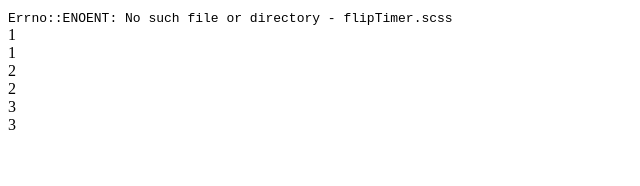
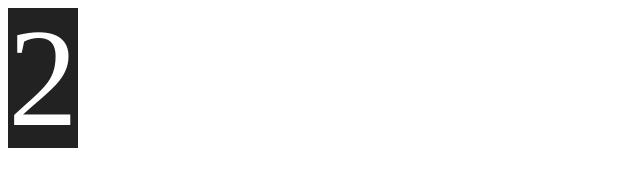
Before and after one commit to andrewjtait/flipTimer, a plain HTML site: page demo.html in a window 1280 px wide. Shown: the whole page, without its empty margins (0-640 px from the left). Drawn offline with nearby package versions, Linux system fonts and the light colour scheme.

Commit message:
Fixed issue with generating from sass file

```diff
--- a/css/flipTimer.css
+++ b/css/flipTimer.css
@@ -1,22 +1,54 @@
-/*
-Errno::ENOENT: No such file or directory - flipTimer.scss
+@-webkit-keyframes flipTop {
+  0% {
+    -webkit-transform: perspective(280px) rotateX(0deg); }
 
-Backtrace:
-/Users/andrew/.rbenv/versions/1.9.3-p0/lib/ruby/gems/1.9.1/gems/sass-3.2.5/lib/sass/plugin/compiler.rb:339:in `read'
-/Users/andrew/.rbenv/versions/1.9.3-p0/lib/ruby/gems/1.9.1/gems/sass-3.2.5/lib/sass/plugin/compiler.rb:339:in `update_stylesheet'
-/Users/andrew/.rbenv/versions/1.9.3-p0/lib/ruby/gems/1.9.1/gems/sass-3.2.5/lib/sass/plugin/compiler.rb:203:in `block in update_stylesheets'
-/Users/andrew/.rbenv/versions/1.9.3-p0/lib/ruby/gems/1.9.1/gems/sass-3.2.5/lib/sass/plugin/compiler.rb:201:in `each'
-/Users/andrew/.rbenv/versions/1.9.3-p0/lib/ruby/gems/1.9.1/gems/sass-3.2.5/lib/sass/plugin/compiler.rb:201:in `update_stylesheets'
-/Users/andrew/.rbenv/versions/1.9.3-p0/lib/ruby/gems/1.9.1/gems/sass-3.2.5/lib/sass/plugin/compiler.rb:299:in `block in watch'
-/Users/andrew/.rbenv/versions/1.9.3-p0/lib/ruby/gems/1.9.1/gems/listen-0.7.2/lib/listen/multi_listener.rb:108:in `call'
-/Users/andrew/.rbenv/versions/1.9.3-p0/lib/ruby/gems/1.9.1/gems/listen-0.7.2/lib/listen/multi_listener.rb:108:in `on_change'
-/Users/andrew/.rbenv/versions/1.9.3-p0/lib/ruby/gems/1.9.1/gems/listen-0.7.2/lib/listen/multi_listener.rb:117:in `block in initialize_adapter'
-/Users/andrew/.rbenv/versions/1.9.3-p0/lib/ruby/gems/1.9.1/gems/listen-0.7.2/lib/listen/adapter.rb:198:in `call'
-/Users/andrew/.rbenv/versions/1.9.3-p0/lib/ruby/gems/1.9.1/gems/listen-0.7.2/lib/listen/adapter.rb:198:in `report_changes'
-/Users/andrew/.rbenv/versions/1.9.3-p0/lib/ruby/gems/1.9.1/gems/listen-0.7.2/lib/listen/adapter.rb:210:in `poll_changed_dirs'
-/Users/andrew/.rbenv/versions/1.9.3-p0/lib/ruby/gems/1.9.1/gems/listen-0.7.2/lib/listen/adapters/darwin.rb:38:in `block in start'
-*/
-body:before {
-  white-space: pre;
-  font-family: monospace;
-  content: "Errno::ENOENT: No such file or directory - flipTimer.scss"; }
+  100% {
+    -webkit-transform: perspective(280px) rotateX(-90deg); } }
+
+@-webkit-keyframes flipBottom {
+  0% {
+    -webkit-transform: perspective(280px) rotateX(90deg); }
+
+  100% {
+    -webkit-transform: perspective(280px) rotateX(0deg); } }
+
+.flipTimer {
+  color: #FFF;
+  font-size: 140px;
+  line-height: 140px;
+  height: 140px; }
+  .flipTimer .seconds {
+    height: 100%;
+    position: relative; }
+  .flipTimer .digit {
+    position: absolute;
+    height: 100%; }
+    .flipTimer .digit > div {
+      position: absolute;
+      left: 0;
+      overflow: hidden;
+      height: 50%; }
+      .flipTimer .digit > div .digit-wrap {
+        background-color: #222; }
+      .flipTimer .digit > div.digit-top {
+        background-color: #000;
+        top: 0;
+        z-index: 0; }
+      .flipTimer .digit > div.digit-bottom {
+        bottom: 0;
+        z-index: 0; }
+        .flipTimer .digit > div.digit-bottom .digit-wrap {
+          display: block;
+          margin-top: -100%; }
+    .flipTimer .digit.previous .digit-top {
+      z-index: 2;
+      -webkit-transform-origin: 50% 100%;
+      -webkit-animation: flipTop 0.5s linear both; }
+    .flipTimer .digit.previous .digit-bottom {
+      z-index: 1; }
+    .flipTimer .digit.active .digit-top {
+      z-index: 1; }
+    .flipTimer .digit.active .digit-bottom {
+      z-index: 2;
+      -webkit-transform-origin: 50% 0%;
+      -webkit-animation: flipBottom 0.5s 0.5s linear both; }
```
